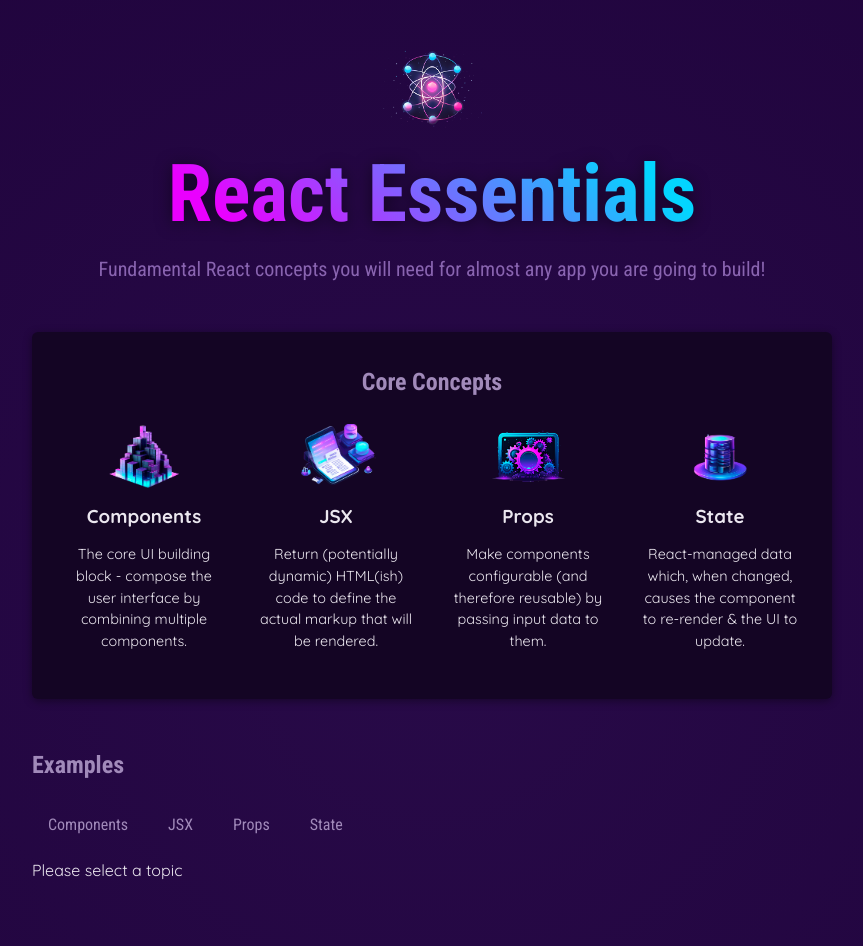
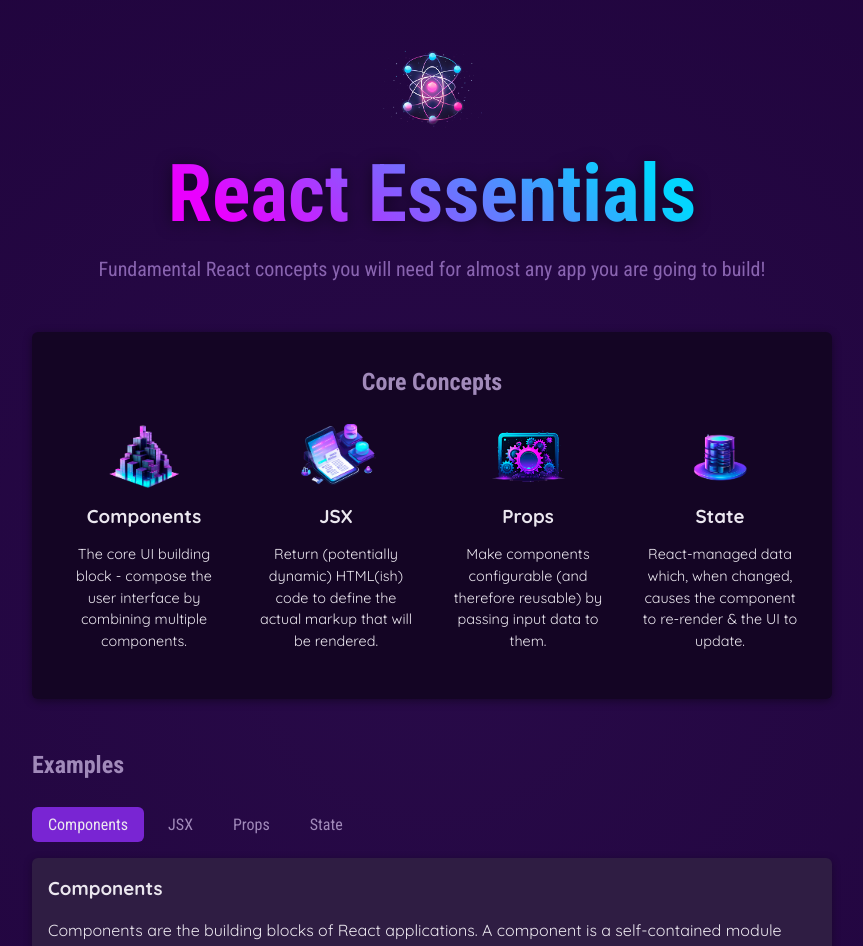
Before and after one commit to teganjennings/React-Essentials, a React (Vite) app: page / in a window 1280 px wide. Shown: the top 946 px of the page, without its empty margins (208-1071 px from the left). Built offline with nearby package versions, Linux system fonts and the light colour scheme.

Commit message:
Adding Prop Forwarding

```diff
--- a/src/App.jsx
+++ b/src/App.jsx
@@ -1,78 +1,16 @@
-import { useState } from "react";
-import { CORE_CONCEPTS } from "./data.js";
 import Header from "./components/Header/Header.jsx";
-import CoreConcept from "./components/CoreConcepts/CoreConcepts.jsx";
-import TabButton from "./components/TabButton.jsx";
-import { EXAMPLES } from "./data.js";
+import CoreConcepts from "./components/Coreconcepts.jsx";
+import Examples from "./components/Examples.jsx";
 
 function App() {
-	const [selectedTopic, setSelectedTopic] = useState();
-	function handleSelect(selectedButton) {
-		// selectedButton => 'components', 'jsx', 'props', 'states'
-		setSelectedTopic(selectedButton);
-	}
 	return (
-		<div>
+		<>
 			<Header />
 			<main>
-				<section id="core-concepts">
-					<h2>Core Concepts</h2>
-					<ul>
-						{CORE_CONCEPTS.map((conceptItem) => (
-							<CoreConcept key={conceptItem.title} {...conceptItem} />
-						))}
-						{/* <CoreConcept {...CORE_CONCEPTS[0]} />
-						<CoreConcept {...CORE_CONCEPTS[1]} />
-						<CoreConcept {...CORE_CONCEPTS[2]} />
-						<CoreConcept
-							title={CORE_CONCEPTS[3].title}
-							description={CORE_CONCEPTS[3].description}
-							image={CORE_CONCEPTS[3].image}
-						/> */}
-					</ul>
-				</section>
-				<section id="examples">
-					<h2>Examples</h2>
-					<menu>
-						<TabButton
-							isSelected={selectedTopic === "components"}
-							onSelect={() => handleSelect("components")}
-						>
-							Components
-						</TabButton>
-						<TabButton
-							isSelected={selectedTopic === "jsx"}
-							onSelect={() => handleSelect("jsx")}
-						>
-							JSX
-						</TabButton>
-						<TabButton
-							isSelected={selectedTopic === "props"}
-							onSelect={() => handleSelect("props")}
-						>
-							Props
-						</TabButton>
-						<TabButton
-							isSelected={selectedTopic === "state"}
-							onSelect={() => handleSelect("state")}
-						>
-							State
-						</TabButton>
-					</menu>
-					{!selectedTopic ? (
-						<p>Please select a topic</p>
-					) : (
-						<div id="tab-content">
-							<h3>{EXAMPLES[selectedTopic].title}</h3>
-							<p>{EXAMPLES[selectedTopic].description}</p>
-							<pre>
-								<code>{EXAMPLES[selectedTopic].code}</code>
-							</pre>
-						</div>
-					)}
-				</section>
+				<CoreConcepts />
+				<Examples />
 			</main>
-		</div>
+		</>
 	);
 }
 
--- a/src/components/CoreConcepts/CoreConcepts.jsx
+++ b/src/components/CoreConcept/CoreConcept.jsx
@@ -1,4 +1,4 @@
-import "./CoreConcepts.css";
+import "./CoreConcept.css";
 
 export default function CoreConcept({ image, title, description }) {
 	return (
--- /dev/null
+++ b/src/components/CoreConcepts.jsx
@@ -0,0 +1,15 @@
+import { CORE_CONCEPTS } from "../data";
+import CoreConcept from "./CoreConcept/CoreConcept";
+import Section from "./Section";
+
+export default function CoreConcepts() {
+	return (
+		<Section title="Core Concepts" id="core-concepts">
+			<ul>
+				{CORE_CONCEPTS.map((conceptItem) => (
+					<CoreConcept key={conceptItem.title} {...conceptItem} />
+				))}
+			</ul>
+		</Section>
+	);
+}
--- /dev/null
+++ b/src/components/Examples.jsx
@@ -0,0 +1,59 @@
+import { useState } from "react";
+
+import TabButton from "./TabButton";
+import { EXAMPLES } from "../data";
+import Section from "./Section";
+
+export default function Examples() {
+	const [selectedTopic, setSelectedTopic] = useState("components");
+	function handleSelect(selectedButton) {
+		// selectedButton => 'components', 'jsx', 'props', 'states'
+		setSelectedTopic(selectedButton);
+	}
+
+	let tabContent = <p>Please select a topic.</p>;
+
+	if (selectedTopic) {
+		tabContent = (
+			<div id="tab-content">
+				<h3>{EXAMPLES[selectedTopic].title}</h3>
+				<p>{EXAMPLES[selectedTopic].description}</p>
+				<pre>
+					<code>{EXAMPLES[selectedTopic].code}</code>
+				</pre>
+			</div>
+		);
+	}
+
+	return (
+		<Section title="Examples" id="examples">
+			<menu>
+				<TabButton
+					isSelected={selectedTopic === "components"}
+					onClick={() => handleSelect("components")}
+				>
+					Components
+				</TabButton>
+				<TabButton
+					isSelected={selectedTopic === "jsx"}
+					onClick={() => handleSelect("jsx")}
+				>
+					JSX
+				</TabButton>
+				<TabButton
+					isSelected={selectedTopic === "props"}
+					onClick={() => handleSelect("props")}
+				>
+					Props
+				</TabButton>
+				<TabButton
+					isSelected={selectedTopic === "state"}
+					onClick={() => handleSelect("state")}
+				>
+					State
+				</TabButton>
+			</menu>
+			{tabContent}
+		</Section>
+	);
+}
--- /dev/null
+++ b/src/components/Section.jsx
@@ -0,0 +1,8 @@
+export default function Section({ title, children, ...props }) {
+	return (
+		<section {...props}>
+			<h2>{title}</h2>
+			{children}
+		</section>
+	);
+}
--- a/src/components/TabButton.jsx
+++ b/src/components/TabButton.jsx
@@ -1,7 +1,7 @@
-export default function TabButton({ children, onSelect, isSelected }) {
+export default function TabButton({ children, isSelected, ...props }) {
 	return (
 		<li>
-			<button className={isSelected ? "active" : undefined} onClick={onSelect}>
+			<button className={isSelected ? "active" : undefined} {...props}>
 				{children}
 			</button>
 		</li>
```
Also changed, not shown: src/components/CoreConcept/CoreConcept.css (renamed from src/components/CoreConcepts/CoreConcepts.css).
